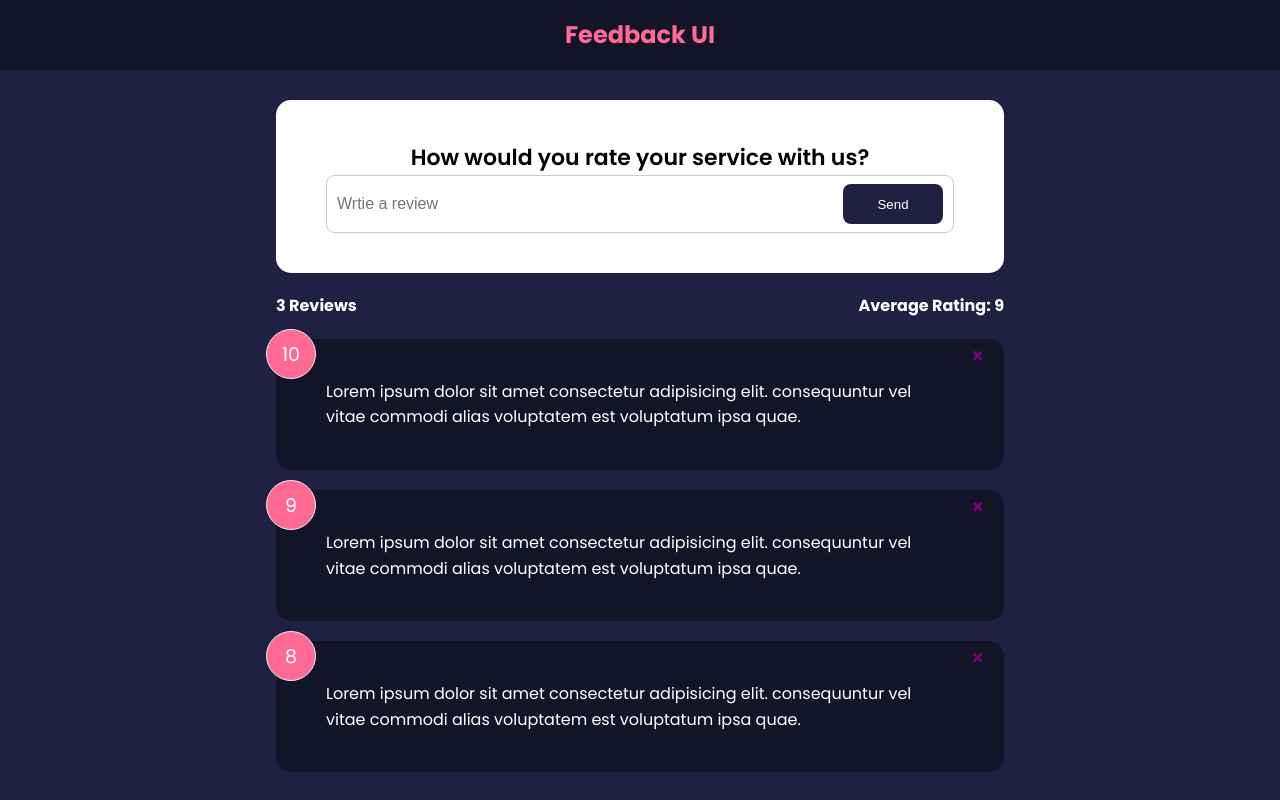
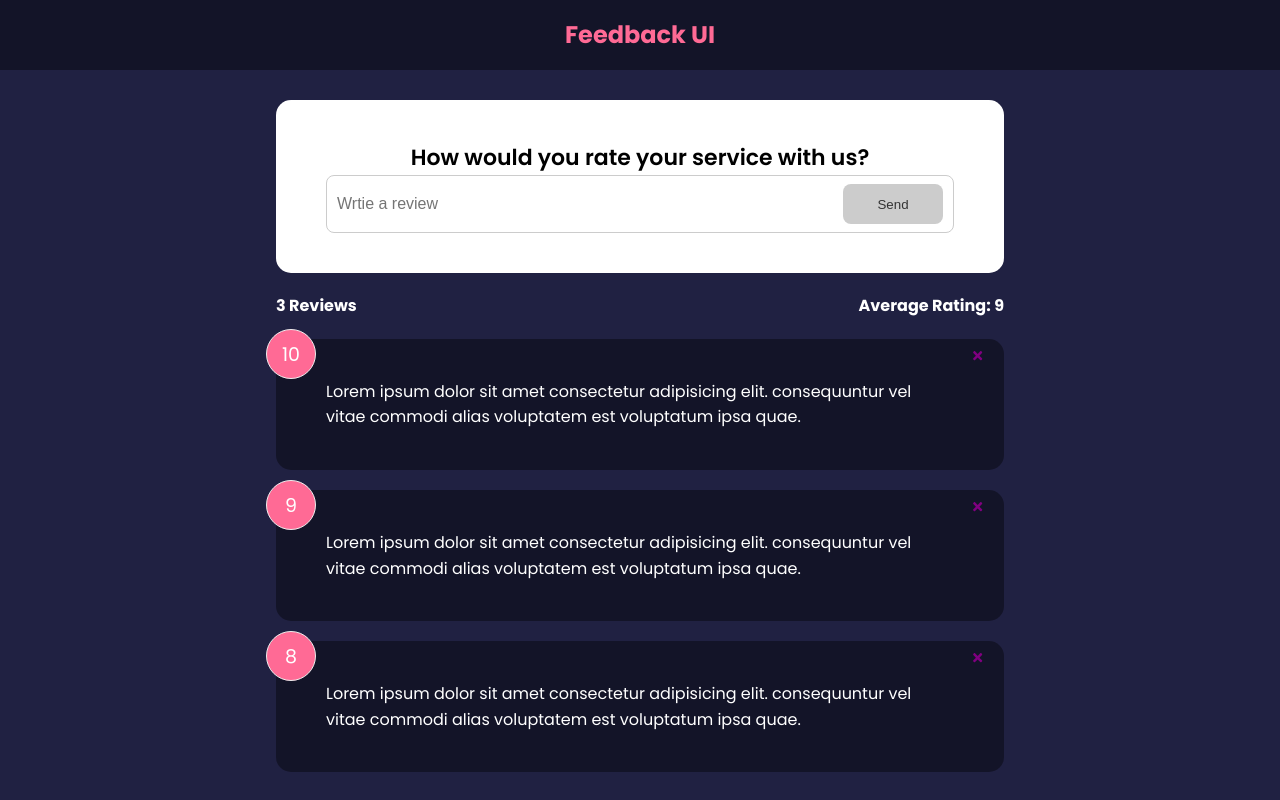
Before and after one commit to esphoenixc/Feedback-App, a React (Create React App) app: page / in a window 1280 px wide. Built offline with nearby package versions, Linux system fonts and the light colour scheme.

Commit message:
[ADD] button validation with setBtnDisabled, setMessage

```diff
--- a/src/components/FeedbackForm.jsx
+++ b/src/components/FeedbackForm.jsx
@@ -5,8 +5,21 @@
 
 function FeedbackForm() {
   const [text, setText] = useState("");
+  const [btnDisabled, setBtnDisabled] = useState(true);
+  const [message, setMessage] = useState("");
 
   const handleTextChange = (e) => {
+    if (text === "") {
+      setBtnDisabled(true);
+      setMessage(null);
+    } else if (text !== "" && text.trim().length <= 10) {
+      setMessage("Text must be at least 10 chararcters");
+      setBtnDisabled(true);
+    } else {
+      setMessage(null);
+      setBtnDisabled(false);
+    }
+
     setText(e.target.value);
   };
 
@@ -22,8 +35,12 @@
             placeholder="Wrtie a review"
             value={text}
           ></input>
-          <Button type="submit">Send</Button>
+          <Button type="submit" isDisabled={btnDisabled}>
+            Send
+          </Button>
         </div>
+
+        {message && <div className="message">{message}</div>}
       </form>
     </Card>
   );
```
